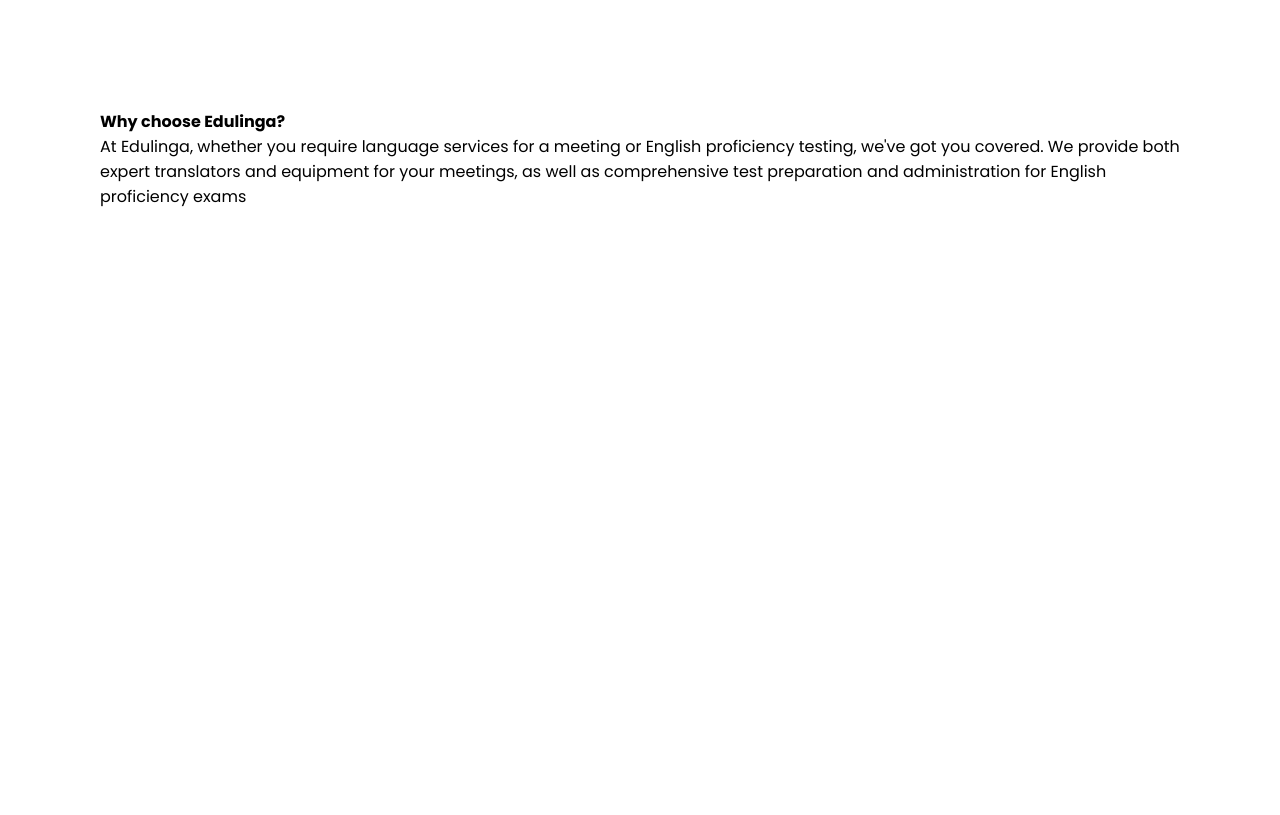
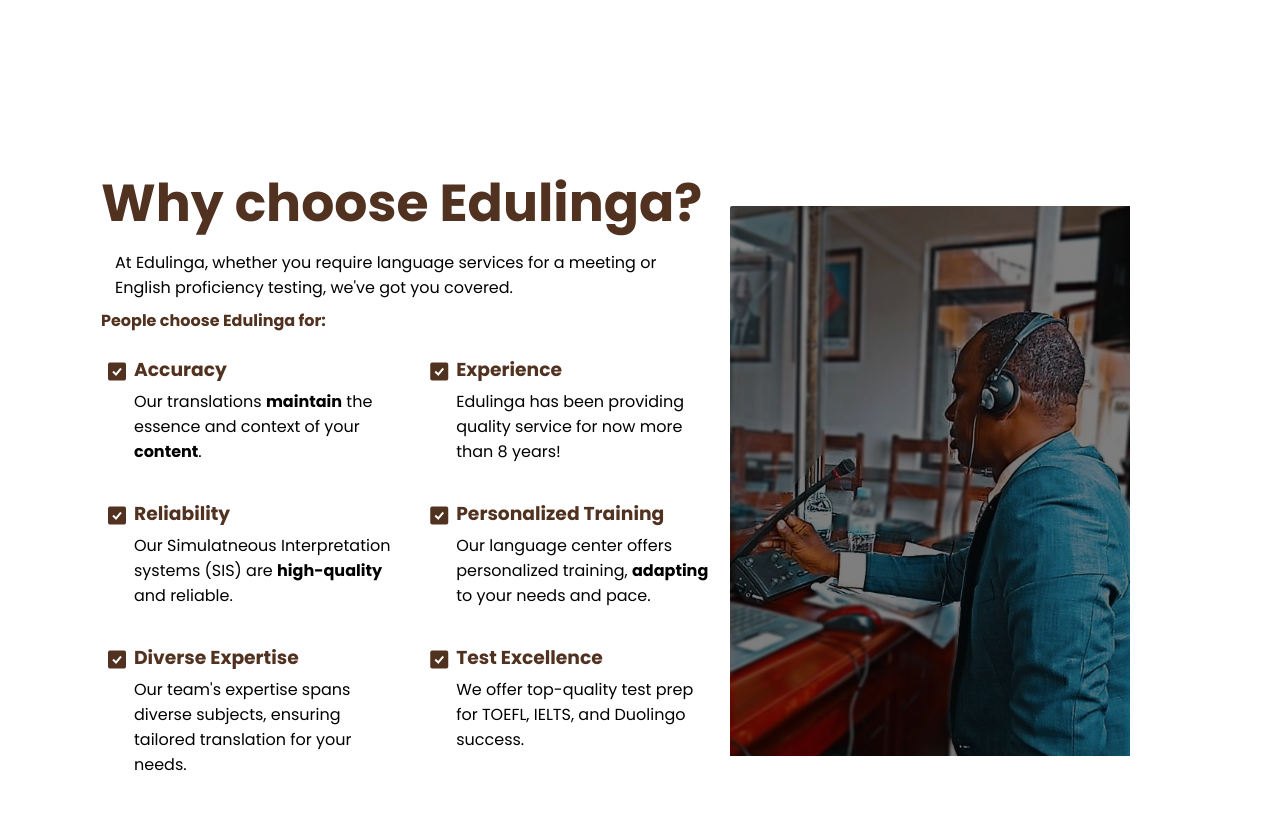
Before and after one commit to Batenzo/website, a plain HTML site: page index.html in a window 1280 px wide. Shown: the part 1339-2154 px from the top of the page. Before the commit the page ends 1598 px from the top, so only its background shows below. Drawn offline with nearby package versions, Linux system fonts and the light colour scheme.

Commit message:
why-us section

```diff
--- a/index.html
+++ b/index.html
@@ -21,7 +21,8 @@
         <ul class="navbar">
             <li><a href="#home" class="home-active">Home</a></li>
             <li><a href="#services">Services</a></li>
-            <li><a href="#about">About us</a></li>
+            <li><a href="#why">Why us</a></li>
+            <li><a href="#contact" >Contact us</a></li>
         </ul>
     </header>
     <!-- Home -->
@@ -82,11 +83,80 @@
     </section>
 
     <!-- about us -->
-    <section class="about" id="about">
-        <div class="about-text">
-            <h4>Why choose Edulinga?</h4>
-            <p>At Edulinga, whether you require language services for a meeting or English proficiency testing, we've got you covered. We provide both expert translators and equipment for your meetings, as well as comprehensive test preparation and administration for English proficiency exams</p>
+    <section class="why" id="why">
+        <div class="why-container">
+            <div class="why-text">
+                <h1>Why choose Edulinga?</h1>
+                <p>At Edulinga, whether you require language services for a meeting or English proficiency testing, we've got you covered.</p>
+                <h4>People choose Edulinga for:</h4>
+            </div>
+            <div class="reasons">
+                <div class="left">
+                    <ul>
+                        <li>
+                            <i class='bx bxs-check-square'></i>
+                            <div class="advantage-text">
+                                <h3>Accuracy</h3>
+                                <p>Our translations <b>maintain</b> the essence and context of your <b>content</b>.</p>
+                            </div>
+                        </li>
+
+                        <li>
+                            <i class='bx bxs-check-square'></i>
+                            <div class="advantage-text">
+                                <h3>Reliability</h3>
+                                <p>Our Simulatneous Interpretation systems (SIS) are <b>high-quality</b> and reliable.</p>
+                            </div>
+                        </li>
+
+                        <li>
+                            <i class='bx bxs-check-square'></i>
+                            <div class="advantage-text">
+                                <h3>Diverse Expertise</h3>
+                                <p>Our team's expertise spans diverse subjects, ensuring tailored translation for your needs.</p>
+                            </div>
+                        </li>
+
+                    </ul>
+                </div>
+                <div class="right">
+                    <ul>
+                        <li>
+                            <i class='bx bxs-check-square'></i>
+                            <div class="advantage-text">
+                                <h3>Experience</h3>
+                                <p>Edulinga has been providing quality service for now more than <span>8 years</span>!</p>
+                            </div>
+                        </li>
+
+                        <li>
+                            <i class='bx bxs-check-square'></i>
+                            <div class="advantage-text">
+                                <h3>Personalized Training</h3>
+                                <p>Our language center offers personalized training, <b>adapting</b> to your needs and pace.</p>
+                            </div>
+                        </li>
+
+                        <li>
+                            <i class='bx bxs-check-square'></i>
+                            <div class="advantage-text">
+                                <h3>Test Excellence</h3>
+                                <p>We offer top-quality test prep for TOEFL, IELTS, and Duolingo success.</p>
+                            </div>
+                        </li>
+                    </ul>
+                </div>
+
+            </div>
         </div>
+        <div class="why-img">
+            <img src="images/why-us.jpg" height="550" width="400" alt="">
+        </div>
+    </section>
+
+    <!-- Contact us -->
+    <section class="contact" id="contact">
+
     </section>
 
     <!-- Swiper JS -->
--- a/style.css
+++ b/style.css
@@ -1,5 +1,6 @@
 /* Google Fonts */
 @import url('https://fonts.googleapis.com/css2?family=Poppins:wght@200;300;400;500;600;700&display=swap');
+@import url('https://fonts.googleapis.com/css2?family=DM+Sans:opsz,wght@9..40,200;9..40,400&display=swap');
 *{
     font-family: 'Poppins', sans-serif;
     margin: 0;
@@ -110,6 +111,7 @@ header{
 .home-text p{
     color: white;
     padding-bottom: 25px;
+    font-size: larger;
 }
 .btn{
     margin-top: 5px;
@@ -158,10 +160,15 @@ header{
     transition: 0.5s;
     padding: 25px;
 }
+.language:hover{
+    transform: scale(1.1);
+    transition: 1s;
+}
 
 .language h3{
     text-align: center;
     padding: 15px;
+    font-size: 25px;
 }
 .language .btn2{
     background-color: #0a3c76;
@@ -197,9 +204,15 @@ header{
     transition: 0.5s;
 }
 
+.translation:hover{
+    transform: scale(1.1);
+    transition: 1s;
+}
+
 .translation h3{
     text-align: center;
     padding: 15px;
+    font-size: 25px;
 }
 .translation button{
     background-color: orangered;
@@ -221,3 +234,88 @@ header{
 .translation a:hover{
     color: orangered;
 }
+
+/* Why-us */
+
+.why{
+    display: flex;
+    margin-top: 35px;
+    width: 100%;
+    align-items: center;
+
+}
+
+.why-text{
+    padding-bottom: 15px;
+}
+.why-text h1{
+    padding: 7px 1px;
+    font-size: 52px;
+    color: #51311f;
+}
+.why-text p{
+    padding: 1px 15px;
+}
+.why-text h4{
+    padding: 7px 1px;
+    color: #51311f;
+}
+
+/* Reasons */
+.why-container{
+    padding-right: 20px;
+}
+
+.reasons{
+    display: flex;
+    gap: 20px;
+    margin: 0;
+}
+
+.reasons li:hover{
+    transform: scale(1.1);
+    transition: 1s;
+}
+
+
+.left ul li{
+    display: flex;
+    padding-bottom: 35px;
+}
+.left ul li i{
+   color: #51311f;
+   padding: 5px;
+   font-size: x-large;
+}
+
+.advantage-text h3{
+    color: #51311f;
+}
+
+.advantage-text p{
+    font-size: 16px;
+    padding-top: 5px;
+}
+
+
+
+.right ul li{
+    display: flex;
+    padding-bottom: 35px;
+}
+
+.right ul li i{
+    color: #51311f;
+    padding: 5px;
+    font-size: x-large;
+ }
+
+ /* Why-us image */
+
+ .why-img{
+    filter: brightness(50%);
+    border-radius: 2px;
+    width: 100%;
+    overflow: hidden;
+
+ }
```
Also changed, not shown: images/why-us.jpg (added).
